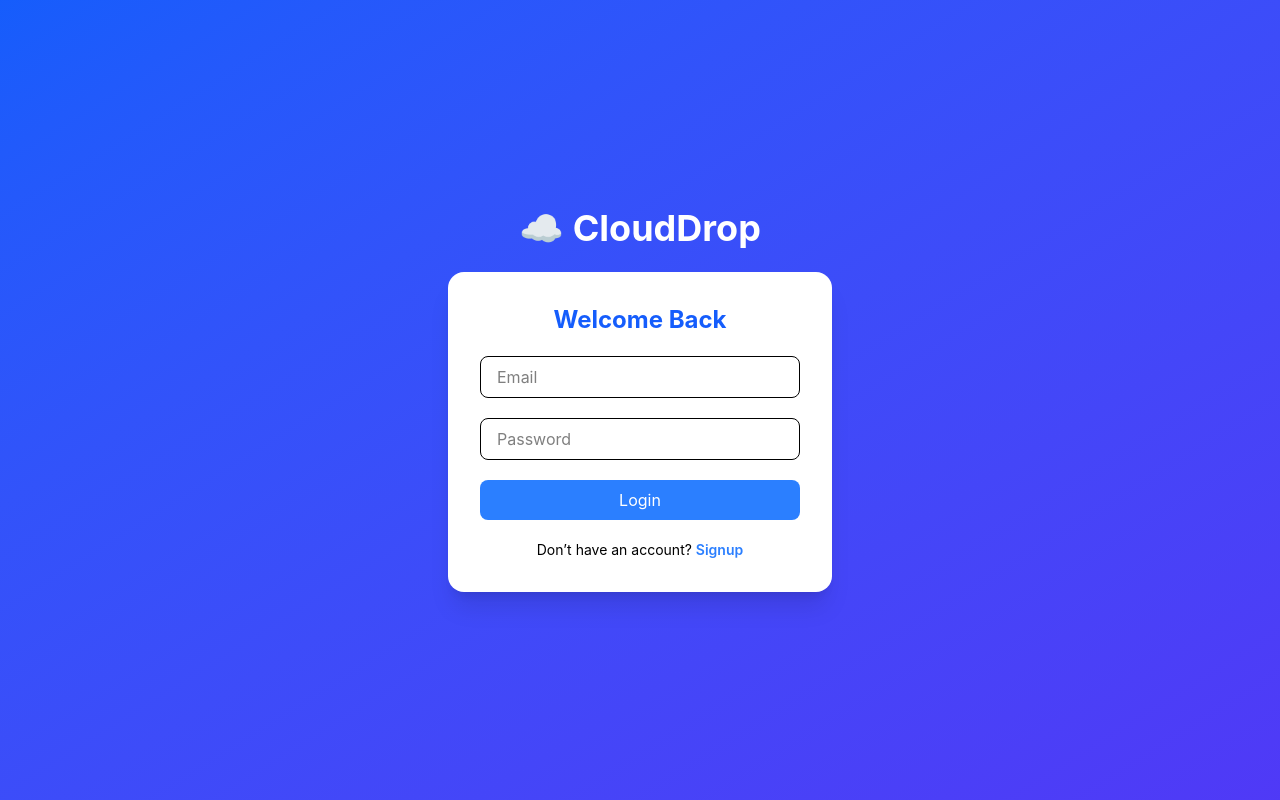
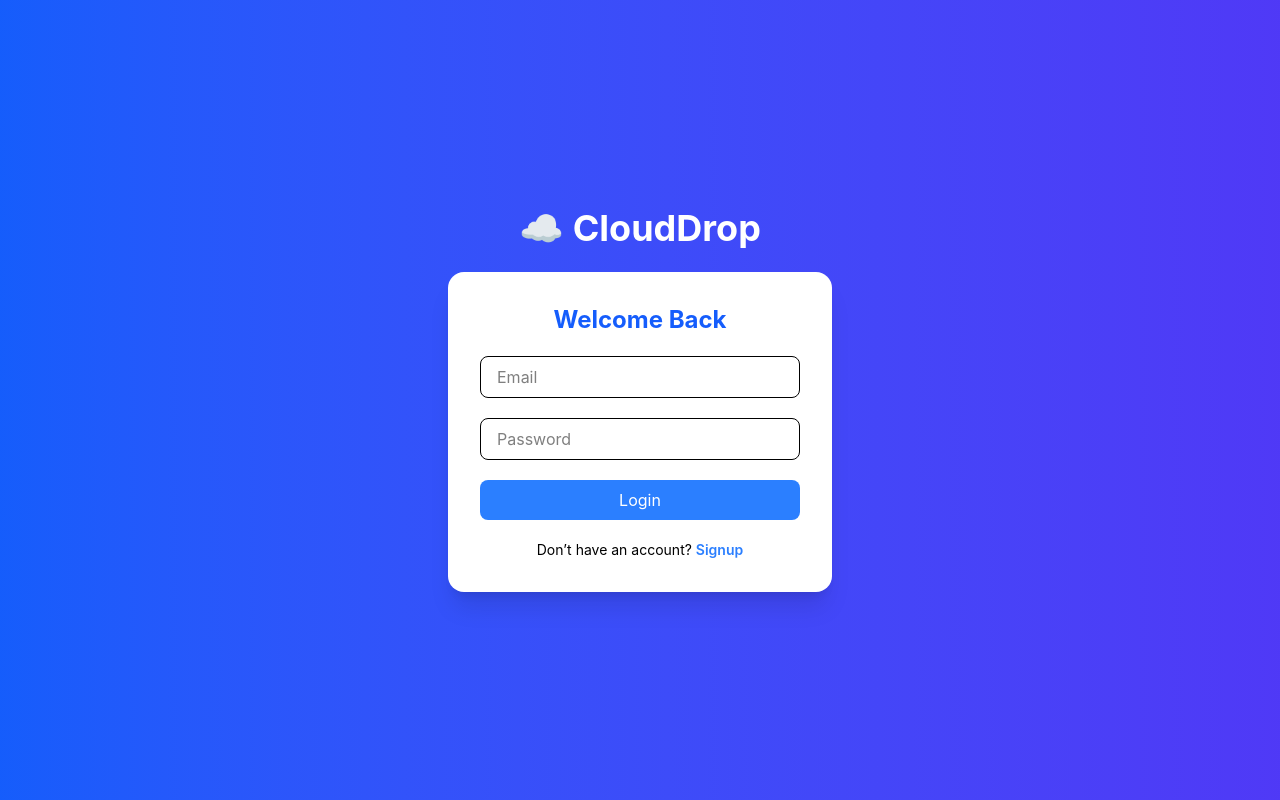
Before and after one commit to balupatil9720/CloudDrop, a React app in the folder frontend/: page /login in a window 1280 px wide. Built offline with nearby package versions, Linux system fonts and the light colour scheme; no server answers; the HTML template or start-up script is replaced by a standard one.

Commit message:
changing depreceated tailwind class

```diff
--- a/frontend/src/App.jsx
+++ b/frontend/src/App.jsx
@@ -19,7 +19,7 @@ const Dashboard = ({ refreshKey, refresh, setToken }) => {
   };
 
   return (
-    <div className="min-h-screen bg-gradient-to-br from-slate-100 to-blue-100 flex items-center justify-center p-6">
+    <div className="min-h-screen bg-linear-to-r from-slate-100 to-blue-100 flex items-center justify-center p-6">
       <div className="w-full max-w-3xl bg-white shadow-xl rounded-2xl p-6 space-y-6">
 
         <div className="flex justify-between items-center">
--- a/frontend/src/components/FileList.jsx
+++ b/frontend/src/components/FileList.jsx
@@ -47,7 +47,7 @@ const FileList = () => {
     <div className="space-y-8">
 
       {/* 🔐 ACCESS VIA CODE */}
-      <div className="bg-gradient-to-r from-indigo-500 to-blue-500 p-6 rounded-2xl shadow-lg text-white">
+      <div className="bg-linear-to-r from-indigo-500 to-blue-500 p-6 rounded-2xl shadow-lg text-white">
         <h2 className="text-xl font-semibold mb-3">
           🔑 Access File via Code
         </h2>
--- a/frontend/src/pages/Login.jsx
+++ b/frontend/src/pages/Login.jsx
@@ -26,7 +26,7 @@ const Login = ({ setToken }) => {
   };
 
   return (
-    <div className="min-h-screen flex flex-col justify-center items-center bg-gradient-to-br from-blue-600 to-indigo-600">
+    <div className="min-h-screen flex flex-col justify-center items-center bg-linear-to-r from-blue-600 to-indigo-600">
 
       <h1 className="text-4xl font-bold text-white mb-6">
         ☁️ CloudDrop
--- a/frontend/src/pages/Signup.jsx
+++ b/frontend/src/pages/Signup.jsx
@@ -26,7 +26,7 @@ const Signup = ({ setToken }) => {
   };
 
   return (
-    <div className="min-h-screen flex flex-col justify-center items-center bg-gradient-to-br from-green-500 to-emerald-600">
+    <div className="min-h-screen flex flex-col justify-center items-center bg-linear-to-r from-green-500 to-emerald-600">
 
       <h1 className="text-4xl font-bold text-white mb-6">
         ☁️ CloudDrop
```
